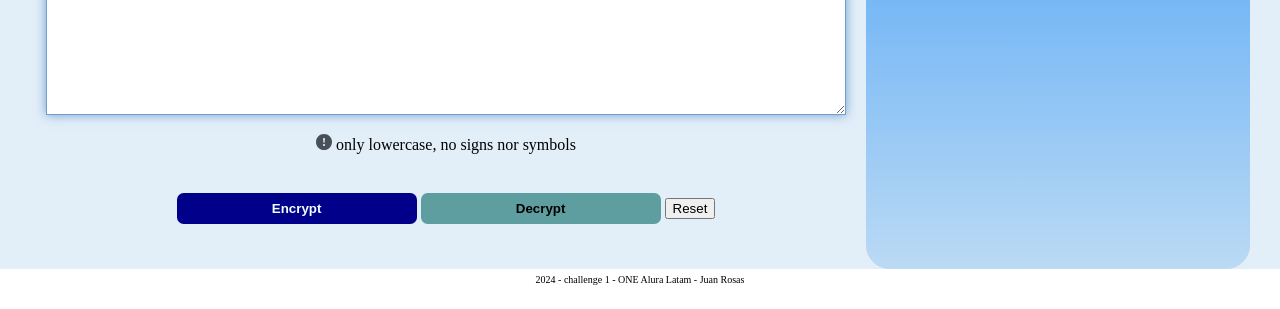
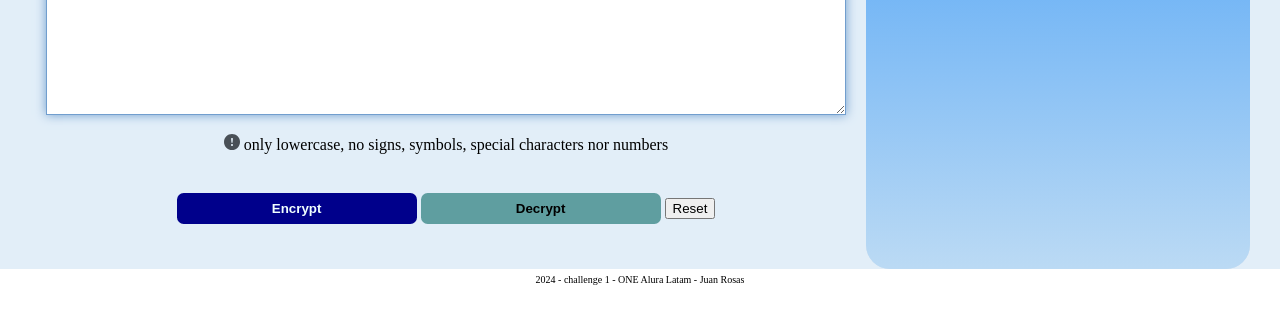
Before and after one commit to Jnrosas/Encrypter, a plain HTML site: page index.html in a window 1280 px wide. Shown: the part 491-800 px from the top of the page. Drawn offline with Linux system fonts and the light colour scheme.

Commit message:
extended instruction

```diff
--- a/index.html
+++ b/index.html
@@ -28,7 +28,7 @@
         </clipPath>
         </defs>
         </svg>
-        only lowercase, no signs nor symbols
+        only lowercase, no signs, symbols, special characters nor numbers
       </p>
       <input onclick="validateString(encrypt())" class="btne" type="button" value="Encrypt">
       <input onclick="validateString(decrypt2())" class="btnd" type="button" value="Decrypt">
```
